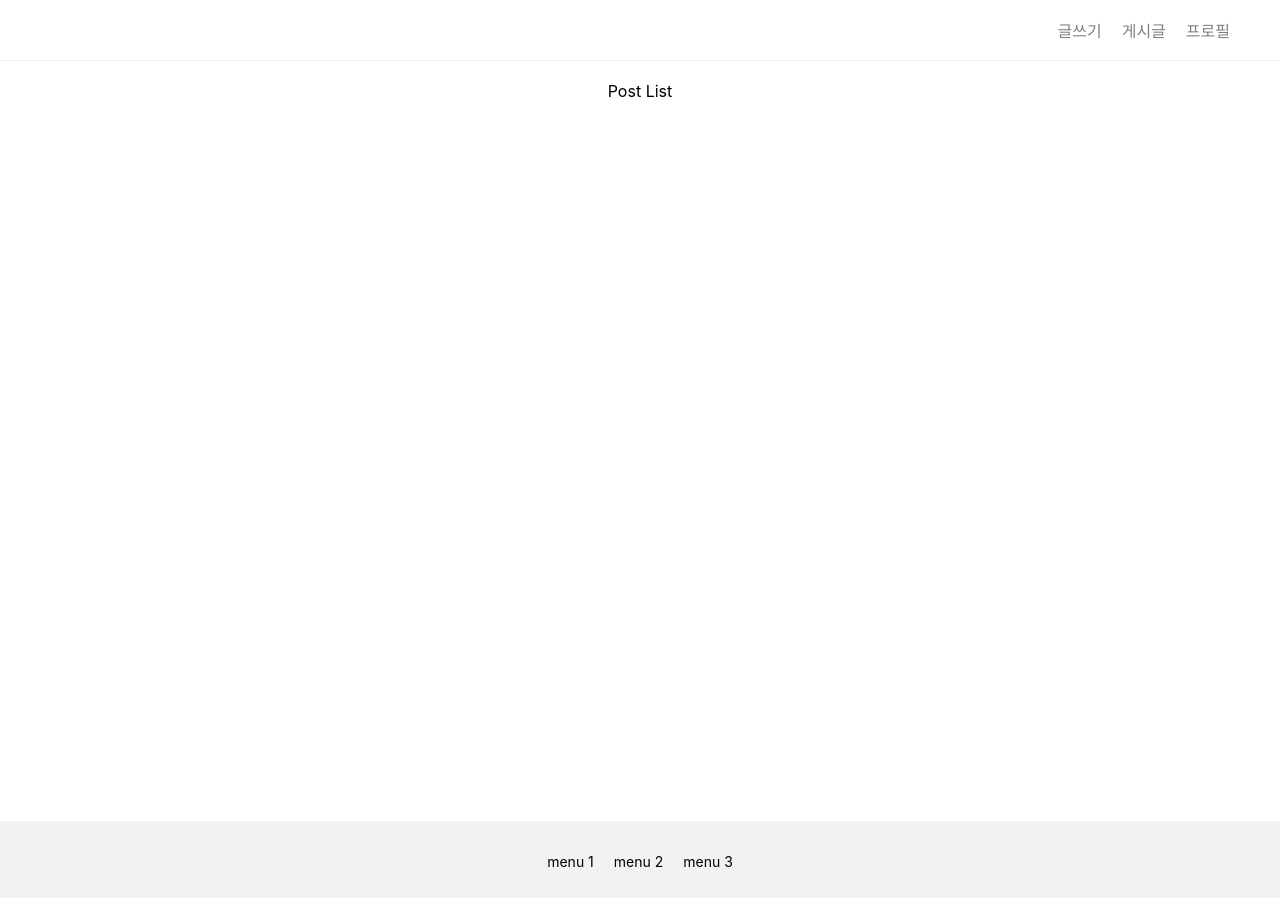
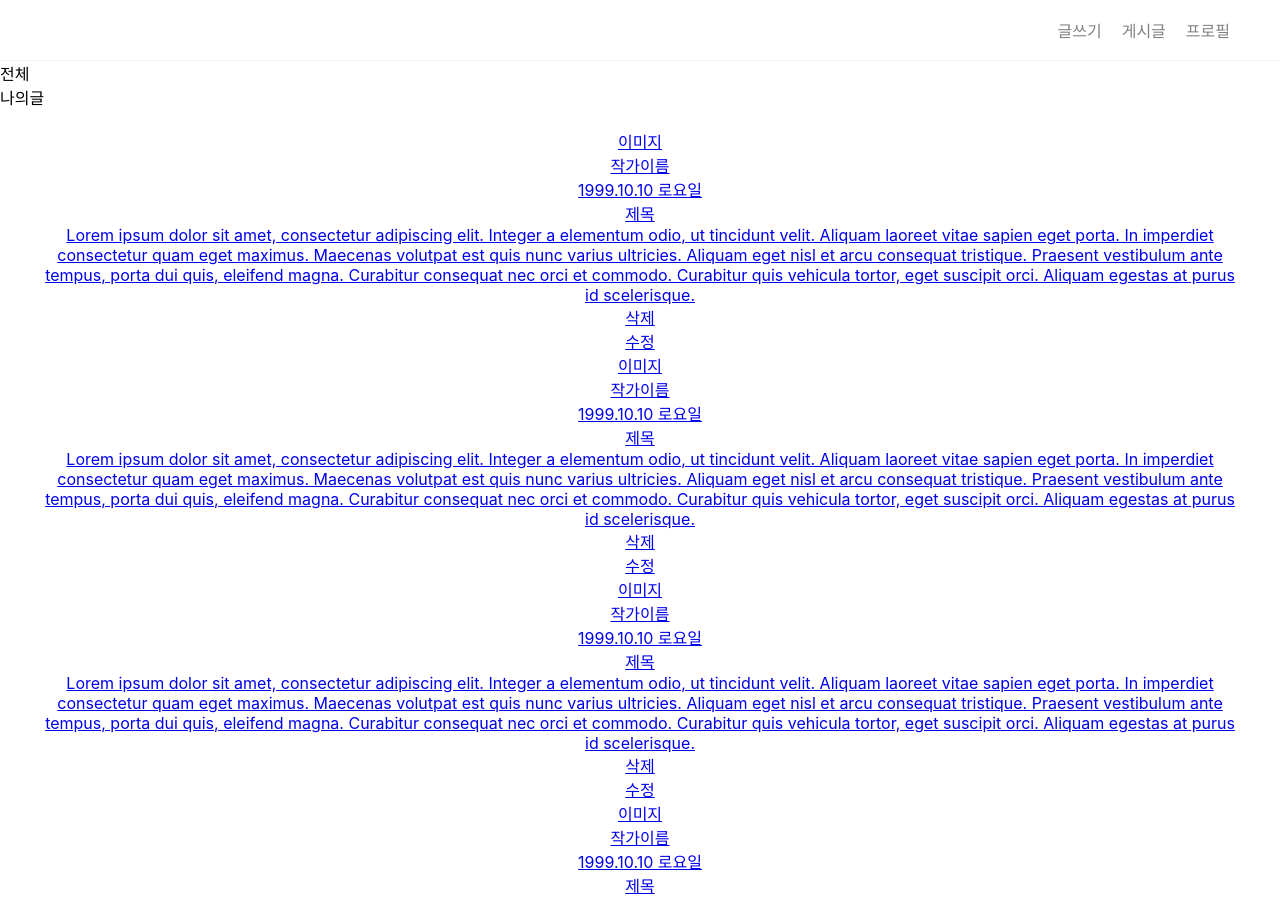
Before and after one commit to tmdeksdl/blog-app, a React (Create React App) app: page / in a window 1280 px wide. Shown: the top 898 px of the page. Built offline with nearby package versions, Linux system fonts and the light colour scheme.

Commit message:
Feat: 메인페이지 컴포넌트 제작

```diff
--- a/src/index.css
+++ b/src/index.css
@@ -49,7 +49,7 @@ footer {
 }
 
 /* post list */
-.post-list {
+.post_list {
   min-height: 90vh;
   padding: 20px 40px;
   text-align: center;
--- a/src/pages/home/index.tsx
+++ b/src/pages/home/index.tsx
@@ -10,11 +10,42 @@ export default function Home() {
           <Link to="/profile">프로필</Link>
         </div>
       </header>
-      <div className="post-list">Post List</div>
+      <div className="post_navigator">
+        <div className="post_navigator--active">전체</div>
+        <div>나의글</div>
+      </div>
+      <div className="post_list">
+        {[...Array(10)].map((e, index) => (
+          <div key={index} className="post_box">
+            <Link to={`/posts/${index}`}>
+              <div className="post_profile_box">
+                <div className="post_profile">이미지</div>
+                <div className="post_author">작가이름</div>
+                <div className="post_date">1999.10.10 로요일</div>
+              </div>
+              <div className="post_title">제목</div>
+              <div className="post_text">
+                Lorem ipsum dolor sit amet, consectetur adipiscing elit. Integer
+                a elementum odio, ut tincidunt velit. Aliquam laoreet vitae
+                sapien eget porta. In imperdiet consectetur quam eget maximus.
+                Maecenas volutpat est quis nunc varius ultricies. Aliquam eget
+                nisl et arcu consequat tristique. Praesent vestibulum ante
+                tempus, porta dui quis, eleifend magna. Curabitur consequat nec
+                orci et commodo. Curabitur quis vehicula tortor, eget suscipit
+                orci. Aliquam egestas at purus id scelerisque.
+              </div>
+              <div className="post_util_box">
+                <div className="post_delete">삭제</div>
+                <div className="post_edit">수정</div>
+              </div>
+            </Link>
+          </div>
+        ))}
+      </div>
       <footer>
-        <div>menu 1</div>
-        <div>menu 2</div>
-        <div>menu 3</div>
+        <Link to="/posts/new">글쓰기</Link>
+        <Link to="/posts">게시글</Link>
+        <Link to="/profile">프로필</Link>
       </footer>
     </div>
   );
```
